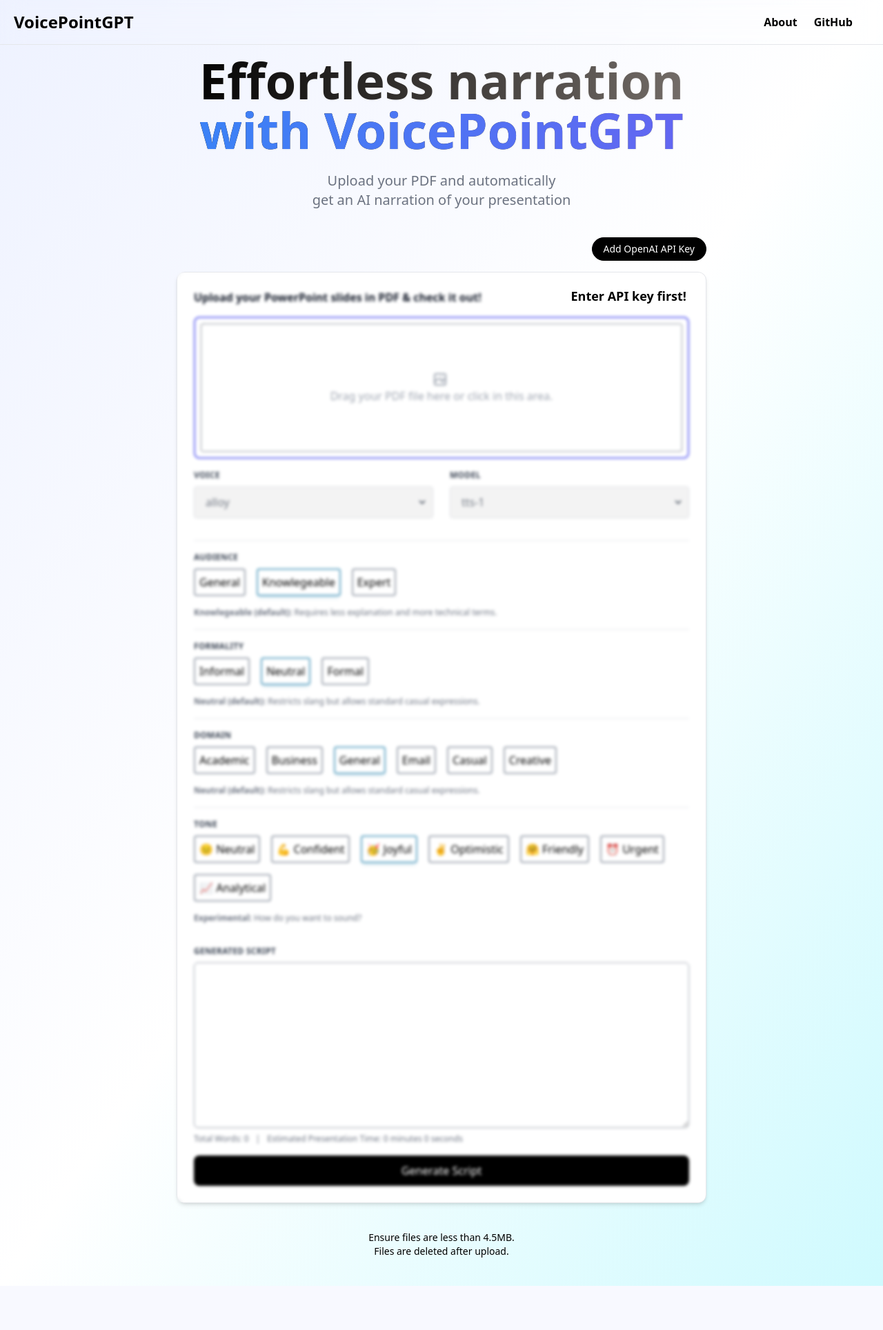
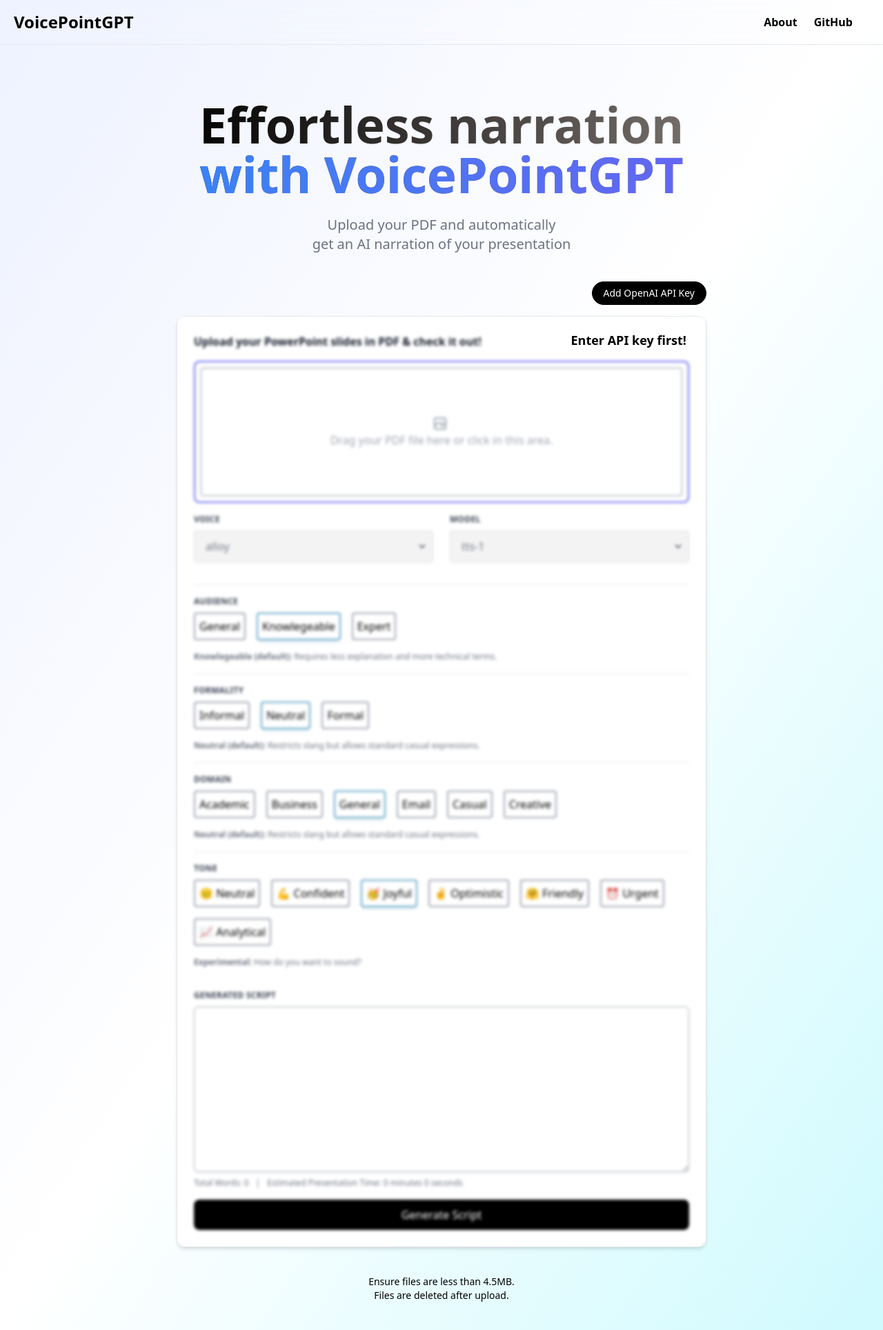
Before and after one commit to nitroz3us/VoicePointGPT, a FastAPI app: page / in a window 1280 px wide. Shown: the whole page at 69% size. Before the commit the page ends 1864 px from the top, so only its background shows below. Run offline with FastAPI, Linux system fonts and the light colour scheme; some libraries are stand-ins or nearby versions.

Commit message:
fixed styling

```diff
--- a/src/templates/index.html
+++ b/src/templates/index.html
@@ -51,7 +51,7 @@
 
     <!-- Main Body -->
     <div
-      class="main-body fade-in-down mt-20 m-10 max-w-screen-2xl relative mx-auto"
+      class="main-body fade-in-down mt-36 m-10 max-w-screen-2xl relative mx-auto"
     >
       <div class="max-w-3xl mx-auto">
         <h1
@@ -869,8 +869,8 @@
               <!-- modal form to set goal -->
             </form>
             <!-- end form here -->
-            <div id="overlay" class="absolute inset-0 backdrop-blur-custom flex justify-end p-5 mr-2">
-              <div class="text-black font-bold text-lg
+            <div id="overlay" class="absolute inset-0 backdrop-blur-custom flex justify-end md:justify-end ">
+              <div class="hidden md:block text-black font-bold text-lg md:p-5 md:mr-2
               ">Enter API key first!
               </div>
             </div>
```
